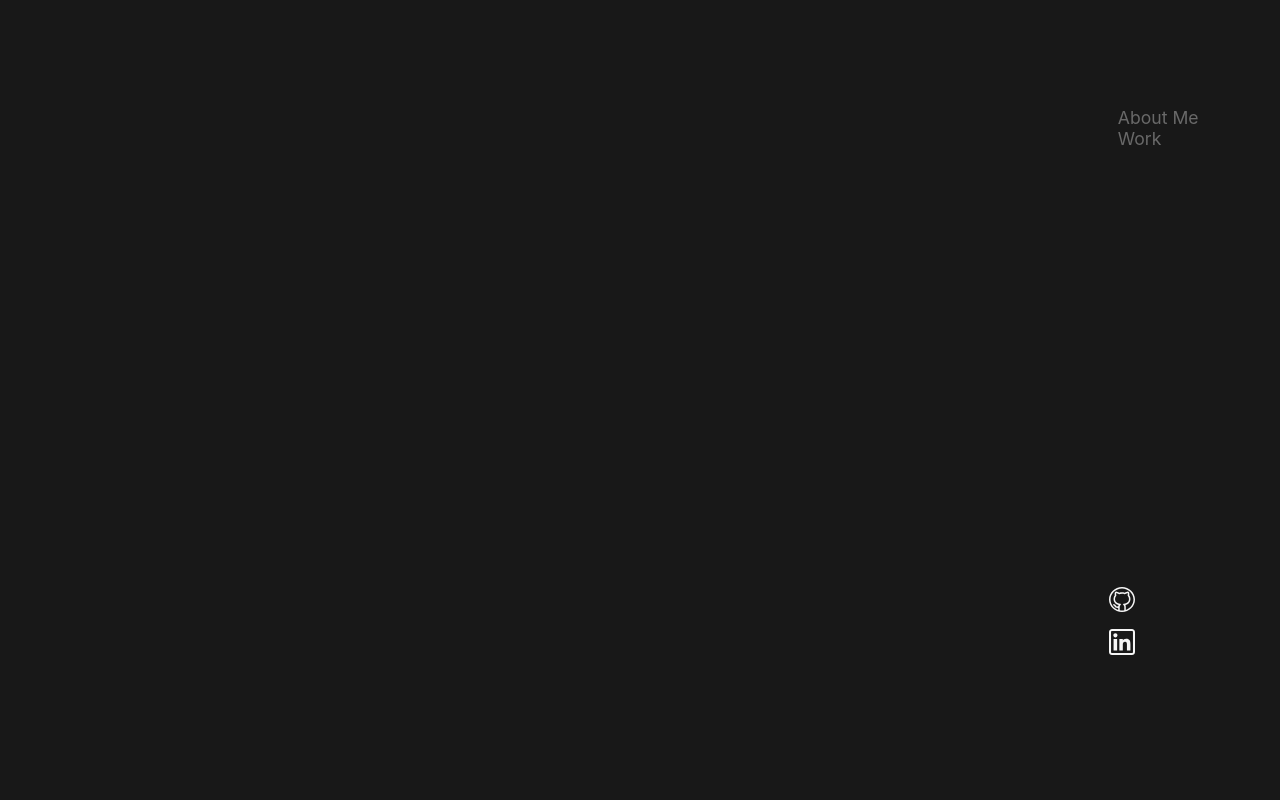
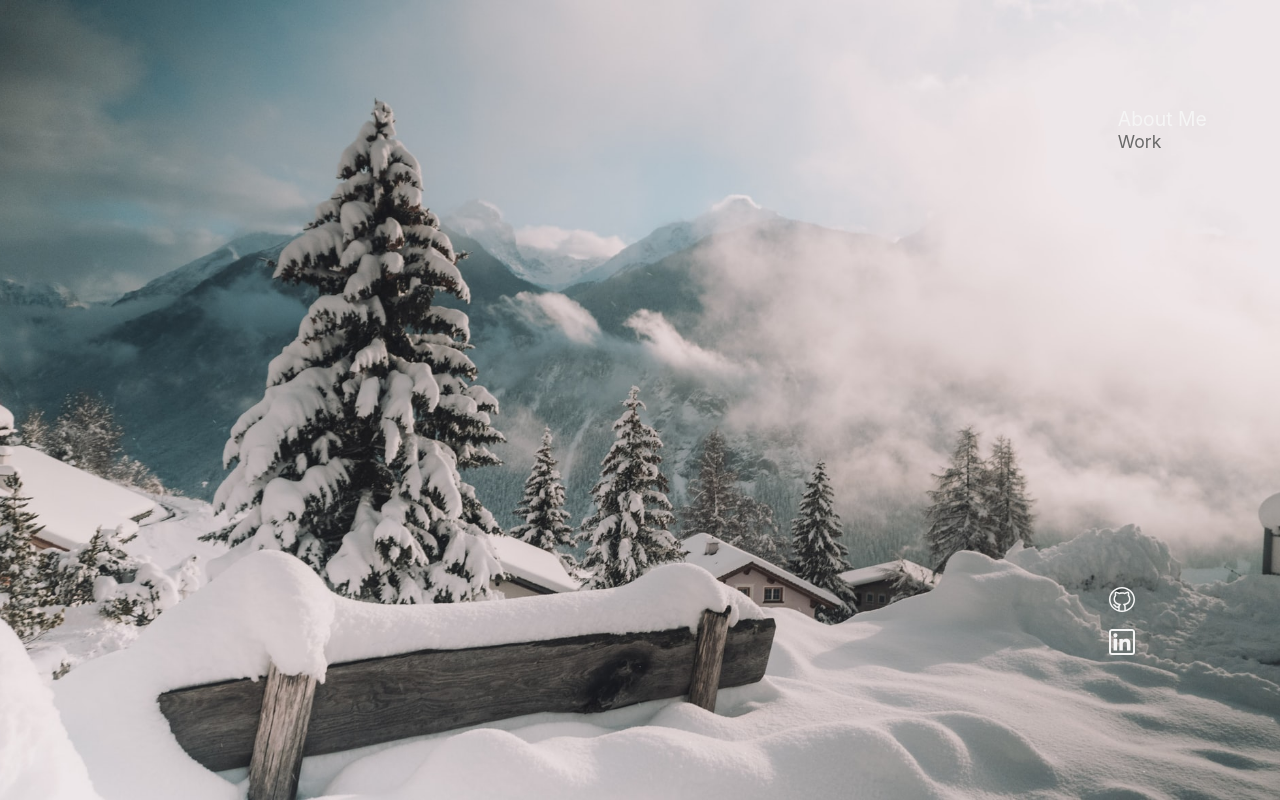
Before and after one commit to Daru233/portfolio-deploy, a React (Create React App) app: page / in a window 1280 px wide. Built offline with nearby package versions, Linux system fonts and the light colour scheme.

Commit message:
added image mountain for cover

```diff
--- a/src/Sections/About-Me-Section/AboutMe.css
+++ b/src/Sections/About-Me-Section/AboutMe.css
@@ -1 +1,12 @@
-/* No CSS *//*# sourceMappingURL=AboutMe.css.map */
+.aboutMe-container {
+  height: 100vh;
+  color: whitesmoke;
+  display: -ms-grid;
+  display: grid;
+  -ms-grid-columns: (1fr)[15];
+      grid-template-columns: repeat(15, 1fr);
+  -ms-grid-rows: (1fr)[15];
+      grid-template-rows: repeat(15, 1fr);
+  background: url("./snowyyMtn.jpg") no-repeat center center/cover;
+}
+/*# sourceMappingURL=AboutMe.css.map */
--- a/src/Sections/About-Me-Section/AboutMe.js
+++ b/src/Sections/About-Me-Section/AboutMe.js
@@ -5,7 +5,6 @@ import signature from './signatureNew.png'
 function AboutMe() {
 
     return (
-
         <div className="aboutMe-container" id="aboutMe">
 
 
--- /dev/null
+++ b/src/Sections/About-Me-Section/AboutMe.scss
@@ -0,0 +1,7 @@
+@import "../../rules/rules.scss";
+
+.aboutMe-container{
+    @include default-grid-style;
+
+    background: url("./snowyyMtn.jpg") no-repeat center center / cover;
+}
--- a/src/rules/rules.scss
+++ b/src/rules/rules.scss
@@ -1,4 +1,3 @@
-
 
 
 @mixin default-grid-style {
```
Also changed, not shown: src/Sections/About-Me-Section/snowyyMtn.jpg (added), 1 other file (tests, documents, lock files or other folders).
